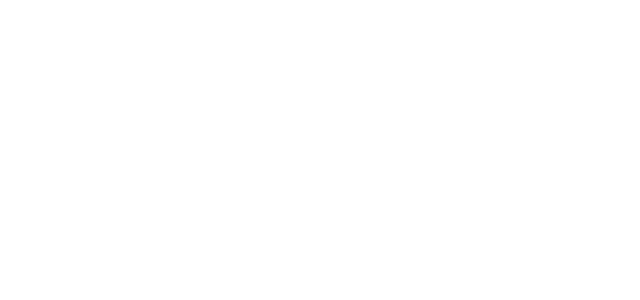
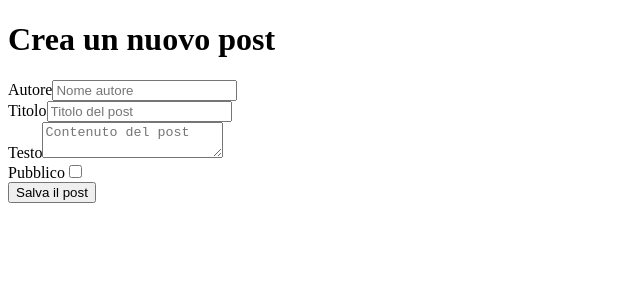
Before and after one commit to LindaTancini/react-post-form, a React (Vite) app: page / in a window 1280 px wide. Shown: the top 300 px of the page, without its empty margins (0-640 px from the left). Built offline with nearby package versions, Linux system fonts and the light colour scheme.

Commit message:
feat: create form part

```diff
--- a/src/App.jsx
+++ b/src/App.jsx
@@ -10,6 +10,78 @@ function App() {
     body: "",
     public: false,
   });
+  // CREO UNA FUNZIONE PER GESTIRE I CAMPI DEL FORM
+  function handlePost(event) {
+    let value =
+      event.target.type === "checkbox"
+        ? event.target.checked
+        : event.target.value;
+    setFormPost((formPost) => ({
+      ...formPost,
+      [event.target.name]: value,
+    }));
+  }
+  // CREO FUNZIONE PER SALVARE IL POST CHE CREO DENTRO IL FORM E IMPEDIRE IL CARICAMENTO DELLA PAGINA
+  function savePost(event) {
+    event.preventDefault();
+    //VEDO IN CONSOLE
+    console.log("POST CHE HO CREATO PER PROVARE CHE TUTTO FUNZIONI:", formPost);
+  }
+  //CREO LA STRUTTURA HTML
+  return (
+    <>
+      <h1>Crea un nuovo post</h1>
+      <form onSubmit={savePost}>
+        <div>
+          <label htmlFor="author-element">Autore</label>
+          <input
+            type="text"
+            id="author-element"
+            placeholder="Nome autore"
+            value={formPost.author}
+            onChange={handlePost}
+            name="author"
+          />
+        </div>
+
+        <div>
+          <label htmlFor="title-element">Titolo</label>
+          <input
+            type="text"
+            id="title-element"
+            placeholder="Titolo del post"
+            value={formPost.title}
+            onChange={handlePost}
+            name="title"
+          />
+        </div>
+
+        <div>
+          <label htmlFor="body-element">Testo</label>
+          <textarea
+            id="body-element"
+            placeholder="Contenuto del post"
+            value={formPost.body}
+            onChange={handlePost}
+            name="body"
+          />
+        </div>
+
+        <div>
+          <label htmlFor="public-element">Pubblico</label>
+          <input
+            type="checkbox"
+            id="public-element"
+            checked={formPost.public}
+            onChange={handlePost}
+            name="public"
+          />
+        </div>
+
+        <button type="submit">Salva il post</button>
+      </form>
+    </>
+  );
 }
 
 export default App;
```
